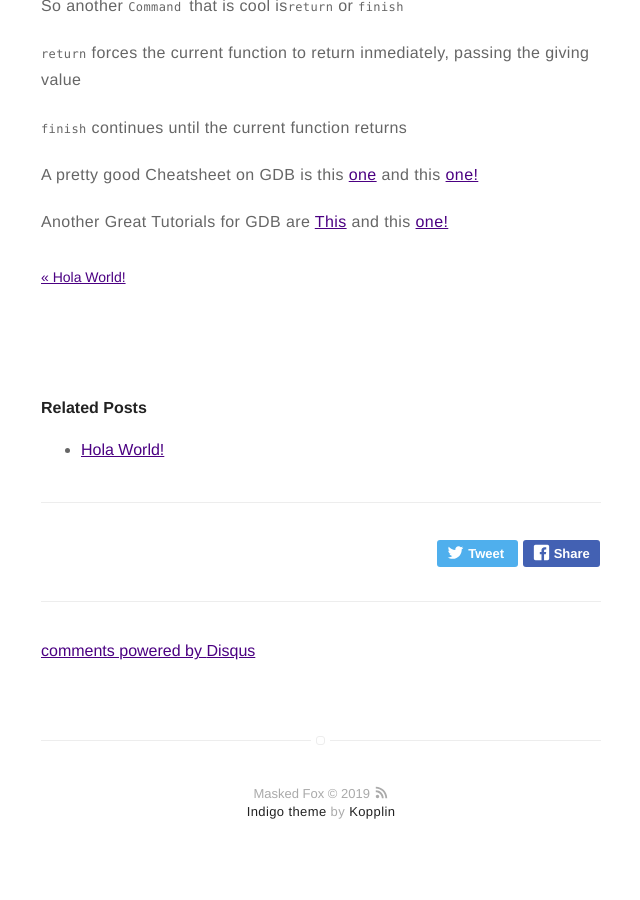
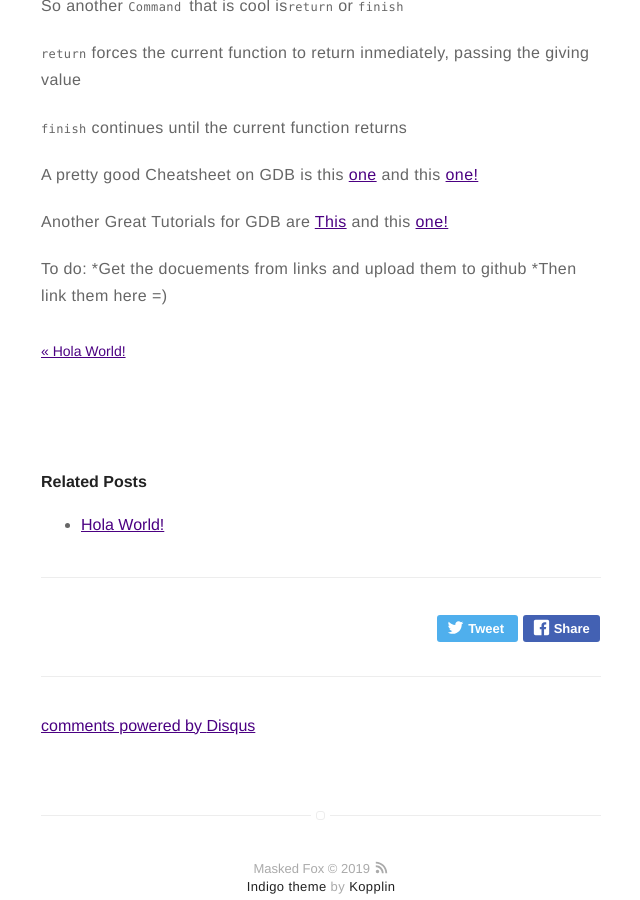
Before and after one commit to MaskedFox/maskedfox.github.io, a Jekyll site: the page built from _posts/2019-01-22-My-GDB-Cheat.md, in a window 1280 px wide and 900 px high, scrolled down 1435 px. Shown: the whole window, without its empty margins (319-959 px from the left). Built offline with Jekyll 4.4.1, drawn with Linux system fonts in a browser that asks for light colours; comment, search, counter and statistics services are not loaded.

Commit message:
Update 2019-01-22-My-GDB-Cheat.md

```diff
--- a/_posts/2019-01-22-My-GDB-Cheat.md
+++ b/_posts/2019-01-22-My-GDB-Cheat.md
@@ -63,3 +63,8 @@ So another `Command `that is cool is`return` or `finish`
 A pretty good Cheatsheet on GDB is this [one](https://darkdust.net/files/GDB%20Cheat%20Sheet.pdf) and this [one!](https://www.cs.princeton.edu/courses/archive/fall16/cos432/hw2/gdb-refcard.pdf)
 
 Another Great Tutorials for GDB are [This](https://www.exploit-db.com/papers/13205) and this [one!](http://beej.us/guide/bggdb/)
+
+
+To do:
+*Get the docuements from links and upload them to github
+*Then link them here =)
```
